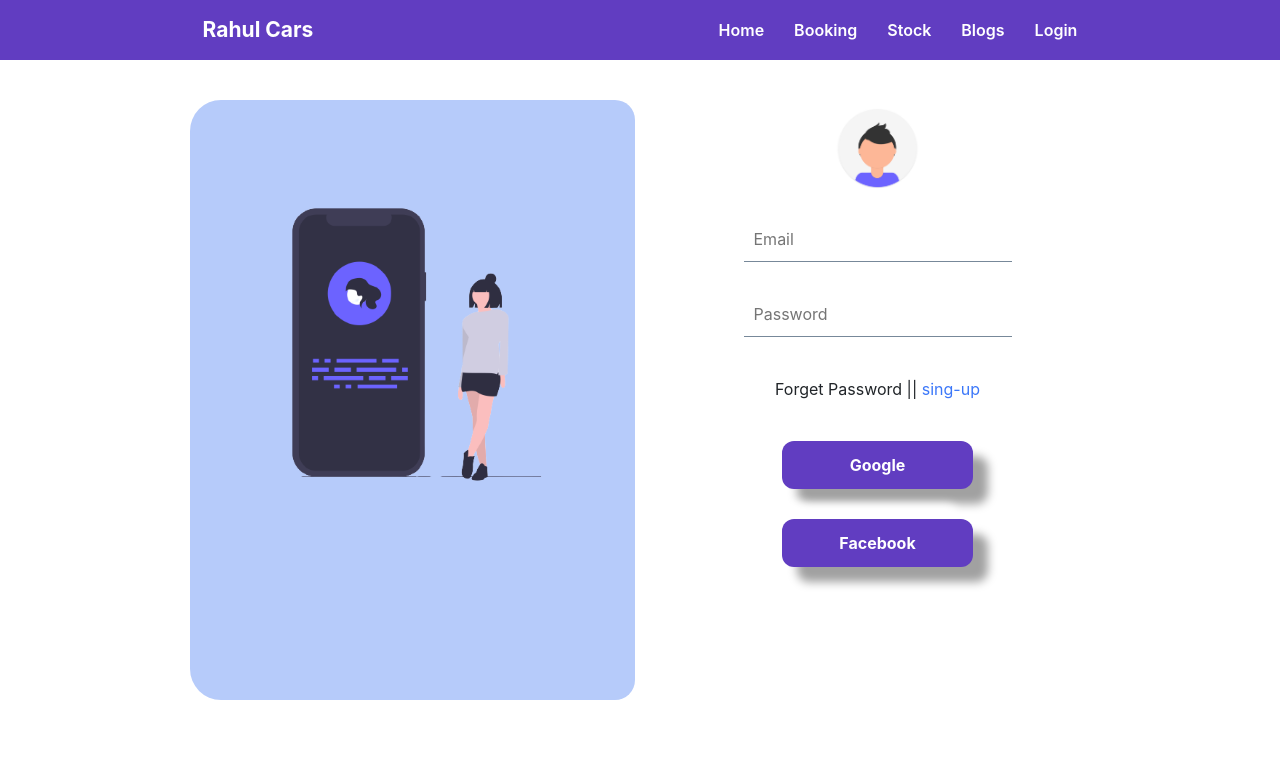
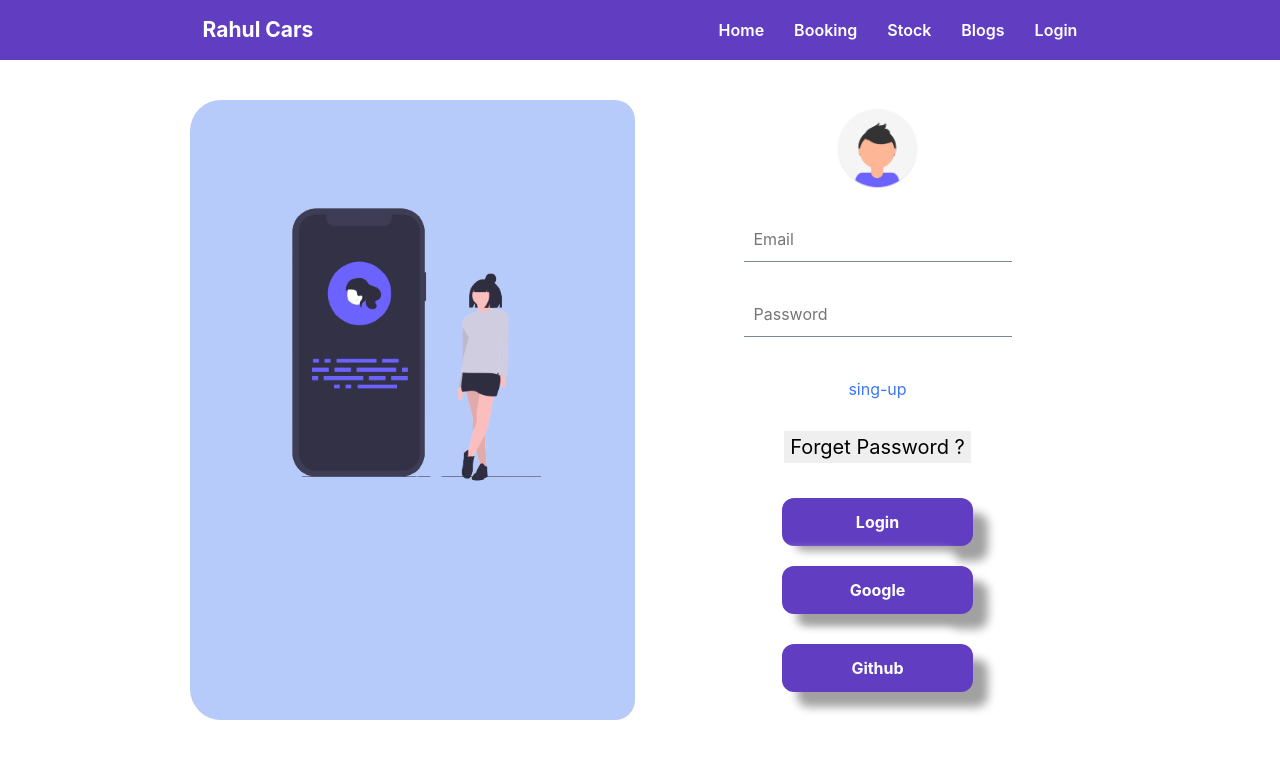
Before and after one commit to MDRahul47/wareHouse-assin-11, a React (Create React App) app: page /login in a window 1280 px wide. Shown: the top 758 px of the page. Built offline with nearby package versions, Linux system fonts and the light colour scheme.

Commit message:
email and password and varifay and reaset added

```diff
--- a/package.json
+++ b/package.json
@@ -6,8 +6,10 @@
     "@testing-library/jest-dom": "^5.16.4",
     "@testing-library/react": "^13.1.1",
     "@testing-library/user-event": "^13.5.0",
+    "firebase": "^9.7.0",
     "react": "^18.1.0",
     "react-dom": "^18.1.0",
+    "react-firebase-hooks": "^5.0.3",
     "react-icons": "^4.3.1",
     "react-router-dom": "^6.3.0",
     "react-scripts": "5.0.1",
--- a/src/Components/Googlebtn/Google.js
+++ b/src/Components/Googlebtn/Google.js
@@ -1,10 +1,14 @@
-import React from 'react';
+
 import './Google.css';
+
 const Google = () => {
+
     return (
         <div>
-             <button className='btn'>Google</button> <br />
-            <button className='btn-y'>Facebook</button>
+
+             <button   className='btn'>Google</button> <br />
+
+             <button    className='btn-y'>Github</button>
         </div>
     );
 };
--- a/src/Components/Login/Login.css
+++ b/src/Components/Login/Login.css
@@ -7,7 +7,7 @@
     text-align: center;
     border-radius: 31px;
     overflow-x: hidden;
-    height: 600px;
+    height: 620px;
 }
 .singup{
     color: black;
@@ -44,6 +44,10 @@ input{
 .forget-msg{
     margin: 30px 0px;
 }
+.forget{
+    border: none;
+    font-size: 20px;
+}
 
 @media only screen and (max-width: 600px) {
     .all{
--- a/src/Components/Login/Login.js
+++ b/src/Components/Login/Login.js
@@ -1,12 +1,50 @@
-import React from 'react';
+import React, { useState } from 'react';
 import './Login.css';
 import photo from './img/full.png';
 import user from './img/profile.png';
 import Google from '../Googlebtn/Google';
 import { Link } from 'react-router-dom';
+import { sendPasswordResetEmail, signInWithEmailAndPassword } from 'firebase/auth';
+import auth from '../../firebase.init';
 
 
 const Login = () => {
+    const [email, setEmail] = useState('');
+    const [password, setpassword] = useState('');
+    const [error, setError] = useState('');
+
+    const chlickSubmit = event => {
+        console.log(user);
+        event.preventDefault();
+        signInWithEmailAndPassword(auth, email, password)
+            .then(result => {
+                const user = result.user;
+                console.log(user);
+
+            })
+            .catch(error => {
+                console.error(error);
+                setError(error.message);
+
+            })
+    }
+
+    const passwordClick = event => {
+        setpassword(event.target.value);
+    }
+
+    const emailClick = event => {
+        setEmail(event.target.value);
+    }
+
+
+    const handlePaasswordReset = () => {
+        sendPasswordResetEmail(auth, email)
+            .then(() => {
+                console.log("email sent");
+            })
+        }
+
     return (
     <div className='all'>
 
@@ -16,11 +54,13 @@ const Login = () => {
                 <img className='photooo' src={photo} alt="" />
             </div>
             <div className="text">
-            <form>
+            <form onSubmit={chlickSubmit}>
                 <img className='w-25' src={user} alt="" /> <br />
-                <input type="text" placeholder='Email' required /> <br />
-                <input type="password" placeholder='Password' required /> <br />
-              <p className='forget-msg'><span >Forget Password ||</span> <Link className='singup' to='/singup'>sing-up</Link></p>
+                <input onBlur={emailClick} type="text" placeholder='Email' required /> <br />
+                <input onBlur={passwordClick} type="password" placeholder='Password' required /> <br />
+              <p className='forget-msg'><Link className='singup' to='/singup'>sing-up</Link></p>
+              <p className='forget-msg'><button onClick={handlePaasswordReset} className='forget'>Forget Password ?</button></p>
+              <button className='submite'>Login</button>
              <Google></Google>
             </form>
             </div>
--- a/src/Components/SingUp/Singup.css
+++ b/src/Components/SingUp/Singup.css
@@ -29,6 +29,24 @@
     margin-right: 40px;
     margin-left: -4%;
 }
+.submite{
+    border: none;
+    padding: 12px 19px;
+    font-weight: 700;
+    color: white;
+    background-color: #613DC1;
+    border-radius: 12px;
+    margin-top: 5px;
+    margin-bottom: 10px;
+    width: 45%;
+    transition: all 0.3s linear;
+    box-shadow:  15px 15px 10px #a1a1a1,
+                 -15px -15px 10px #ffffff;
+}
+.submite:hover{
+    background-color: #B6CBFA;
+    color: black;
+}
 
 @media only screen and (max-width: 600px) {
     .alled{
--- a/src/Components/SingUp/Singup.js
+++ b/src/Components/SingUp/Singup.js
@@ -1,11 +1,60 @@
-import React from 'react';
+import React, { useState } from 'react';
 import Google from '../Googlebtn/Google';
 import imag from  './img/undraw_my_app_re_gxtj-removebg-preview.png'
 import user from  './img/profile.png'
 import './Singup.css';
 import { Link } from 'react-router-dom';
+import { createUserWithEmailAndPassword, getAuth, sendEmailVerification } from "firebase/auth";
+import app from '../../firebase.init';
+
+
+
+const auth = getAuth();
 
 const Singup = () => {
+
+    const [email, setEmail] = useState('');
+    const [password, setpassword] = useState('');
+    const [error, setError] = useState('');
+
+
+
+    const clickEmail = event => {
+        setEmail(event.target.value);
+    }
+
+    const clickPassword = event => {
+        setpassword(event.target.value);
+    }
+
+
+
+
+    const clickSubmit = event =>{
+        createUserWithEmailAndPassword(auth, email, password)
+        .then(result=>{
+            const user = result.user;
+            console.log(user);
+            setEmail('');
+            setpassword('');
+            verifyEmail();
+
+        })
+        .catch(error=>{
+            console.error(error)
+            setError(error.message)
+        })
+        event.preventDefault();
+
+        console.log("user is here:", email , password);
+    }
+
+    const verifyEmail = () => {
+        sendEmailVerification(auth.currentUser)
+            .then(() => {
+                console.log("email verification sent");
+            })
+    }
     return (
         <div className='alled'>
             <div className="mainia">
@@ -16,12 +65,14 @@ const Singup = () => {
 
 
             <div className="texted">
-            <form>
+            <form onSubmit={clickSubmit}>
                 <img className='w-25' src={user} alt="" /> <br />
                 <input type="text" placeholder='Name' required /> <br />
-                <input type="text" placeholder='Email' required /> <br />
-                <input type="password" placeholder='Password' required /> <br />
+                <input onBlur={clickEmail} type="text" placeholder='Email' required /> <br />
+                <input onBlur={clickPassword} type="password" placeholder='Password' required /> <br />
+                <p>{error}</p>
                 <p className='forget-msg'>Already have an account ?<Link className='singup' to='/login'> Login</Link></p>
+                <button className='submite'>SignUp</button>
              <Google></Google>
             </form>
             </div>
--- /dev/null
+++ b/src/firebase.init.js
@@ -0,0 +1,20 @@
+// Import the functions you need from the SDKs you need
+import { initializeApp } from "firebase/app";
+import {getAuth} from 'firebase/auth'
+// TODO: Add SDKs for Firebase products that you want to use
+// https://firebase.google.com/docs/web/setup#available-libraries
+
+// Your web app's Firebase configuration
+const firebaseConfig = {
+  apiKey: "AIzaSyCW8ZDhR8n04oIgxUgSTk_27cbQQlMMqTI",
+  authDomain: "assignment-11-93ea1.firebaseapp.com",
+  projectId: "assignment-11-93ea1",
+  storageBucket: "assignment-11-93ea1.appspot.com",
+  messagingSenderId: "128309766504",
+  appId: "1:128309766504:web:bd1005ff3554cab2310edd"
+};
+
+// Initialize Firebase
+const app = initializeApp(firebaseConfig);
+const auth = getAuth(app);
+export  default auth;
```
Also changed, not shown: 1 other file (tests, documents, lock files or other folders).
